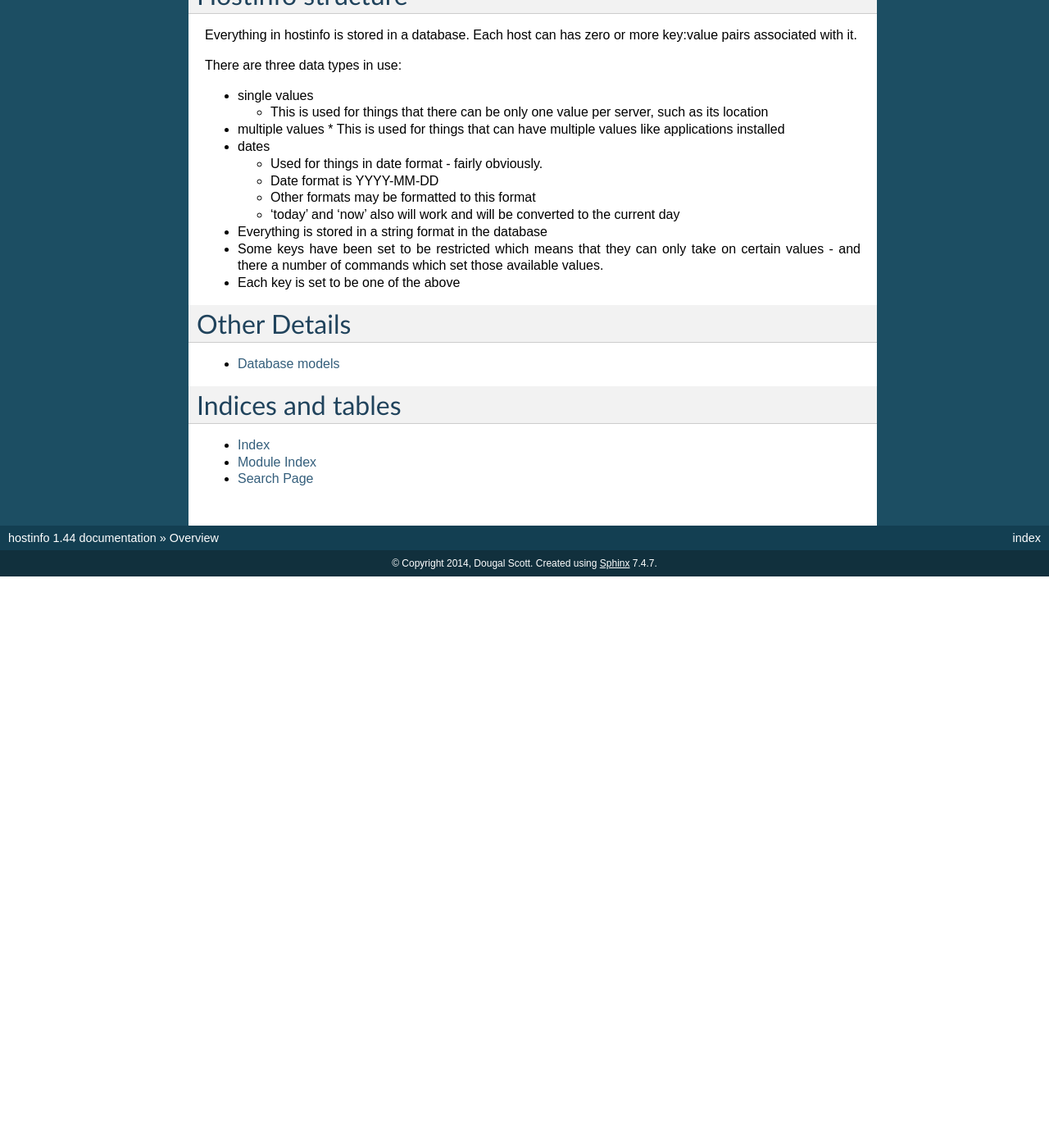
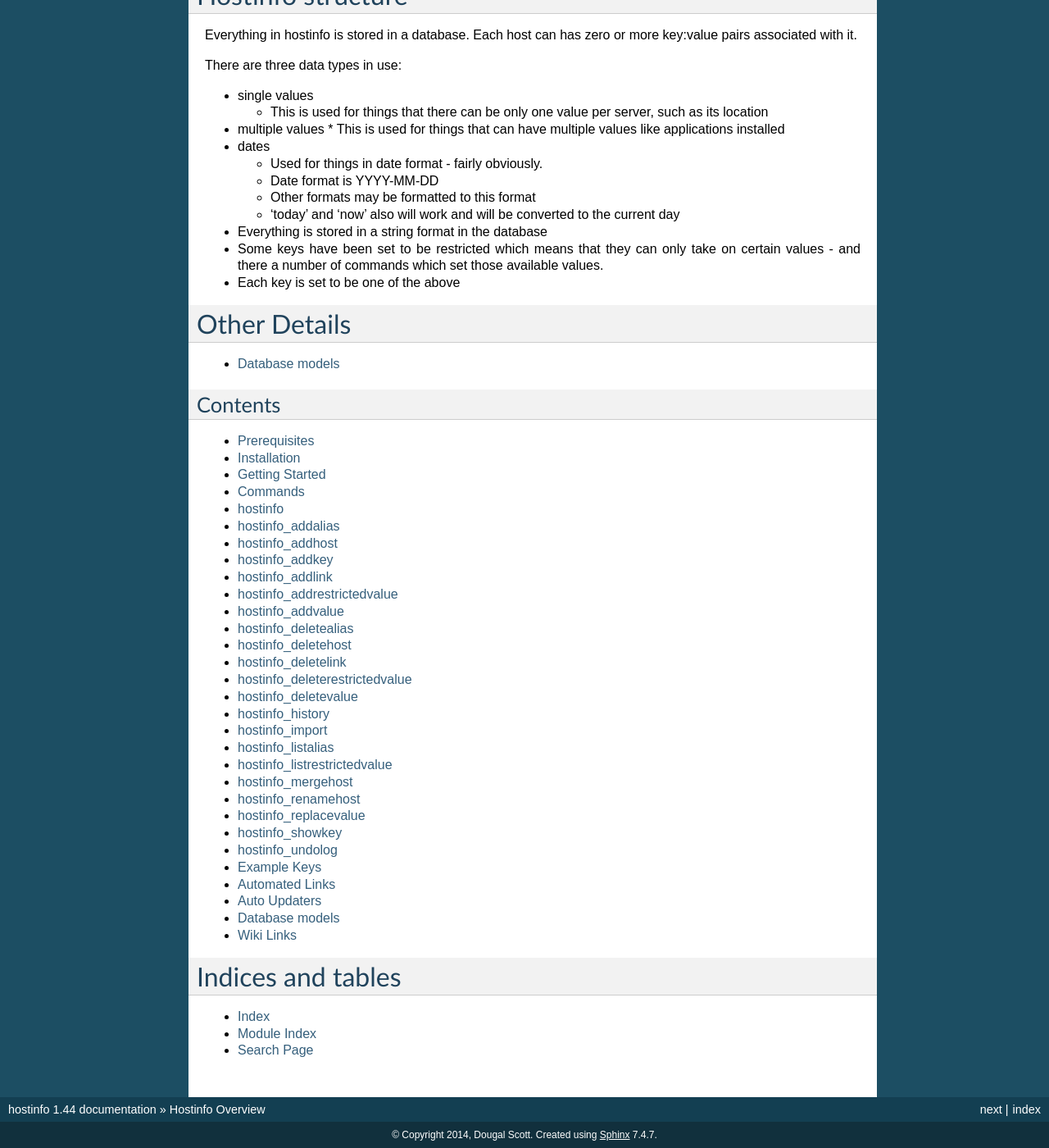
Before and after one commit to dwagon/Hostinfo, a Sphinx documentation site: the page built from docs/index.rst, in a window 1280 px wide and 1400 px high, scrolled down 939 px. Shown: the whole window at 82% size. Built offline with Sphinx 7.4.7, drawn with Linux system fonts in a browser that asks for light colours; before the commit the page ends 1642 px from its top, so only the background shows below that; some of the changed text lies outside the part shown.

Commit message:
Improving the docs

```diff
--- a/docs/index.rst
+++ b/docs/index.rst
@@ -1,10 +1,8 @@
 .. hostinfo documentation master file, created by
    sphinx-quickstart on Sat Nov  1 18:52:03 2014.
-   You can adapt this file completely to your liking, but it should at least
-   contain the root `toctree` directive.
 
-Overview
-========
+Hostinfo Overview
+=================
 
 Hostinfo is a host catalog or configuration management database (CMDB) allowing storage of details about hosts and other managed elements in format that is easy to access by both humans and scripts.
 
@@ -77,6 +75,45 @@ Other Details
 
 * :doc:`DjangoModels`
 
+Contents
+--------
+.. toctree::
+    :maxdepth: 1
+
+    prerequisites
+    install
+    gettingStarted
+
+    Commands
+    hostinfo.rst
+    hostinfo_addalias.rst
+    hostinfo_addhost.rst
+    hostinfo_addkey.rst
+    hostinfo_addlink.rst
+    hostinfo_addrestrictedvalue.rst
+    hostinfo_addvalue.rst
+    hostinfo_deletealias.rst
+    hostinfo_deletehost.rst
+    hostinfo_deletelink.rst
+    hostinfo_deleterestrictedvalue.rst
+    hostinfo_deletevalue.rst
+    hostinfo_history.rst
+    hostinfo_import.rst
+    hostinfo_listalias.rst
+    hostinfo_listrestrictedvalue.rst
+    hostinfo_mergehost.rst
+    hostinfo_renamehost.rst
+    hostinfo_replacevalue.rst
+    hostinfo_showkey.rst
+    hostinfo_undolog.rst
+
+    ExampleKeys
+    link_generator
+    AutoUpdaters
+    DjangoModels
+    wikilinks
+
+
 Indices and tables
 ==================
 
--- a/docs/install.rst
+++ b/docs/install.rst
@@ -47,6 +47,7 @@ Initialise the database ::
     cd /opt/hostinfo/Hostinfo/hostinfo
     ./manage migrate
     ./manage createsuperuser
+    ./manage collectstatic
 
 Link the executables to somewhere findable, or put ``/opt/hostinfo/Hostinfo/bin`` in your path ::
 
--- a/docs/link_generator.rst
+++ b/docs/link_generator.rst
@@ -1,13 +1,15 @@
+Automated Links
+===============
 hostinfo can display links to other sources of data such as backup reports, host diagrams, monitoring  and measuring systems. These are not generated no the fly but instead are generated overnight by a script called **link_generator.py** and added to the hostinfo database for rapid retrieval when required.
 
 link_generator.py
-=================
+-----------------
 The link_generator.py script is run by cron on a nightly basis. It gets a list of all hosts currently in hostinfo and runs all the link generator scripts in the `/opt/hostinfo/links.d` directory against them and stores the results in the hostinfo database. All links for a host are deleted before the link generator scripts are run.
 
 If you want to generate links for a single host you can run the link_generator script with the names of the hosts you want to create links for; otherwise, with no hosts specified, it will generate links for all hosts.
 
 Link process
-============
+------------
 Links are generated by various scripts in the `/opt/hostinfo/links.d` directory. Anything that is executable in this directory will be tried by the link_generator script to see if it will return a valid link.
 
 In this way people can add new links to the hostinfo system without any requirement to change the hostinfo code itself.
@@ -15,16 +17,19 @@ In this way people can add new links to the hostinfo system without any requirem
 To achieve this flexibility every link generating script needs to be run for every host - this is very, very slow (many seconds per host), so this becomes impractical to do it on demand. Instead the links are generated before hand and stored in the database for quick retrieval.
 
 Link Generation Scripts
-=======================
+-----------------------
 
 The scripts in the {{Path|links.d}} directory are required to obey the following design steps:
+
 * The script can be written in any language
 * The script is going to be run once per host.
 * Scripts must be executable
 * They will be passed one argument, the name of the host in question
 * If a link is generated the script should return 0, otherwise return non-zero
 * The output of the script should only be:
-** The URL of the link
-** The name or tag of the link
-** Tags should be unique per script; otherwise they will overwrite each other
+
+    * The URL of the link
+    * The name or tag of the link
+    * Tags should be unique per script; otherwise they will overwrite each other
+
 * The URL cannot have any spaces in it; a space is used to separate the URL and the tag on the output
```
Also changed, not shown: docs/AutoUpdaters.rst (added, +25 -0 lines), docs/DjangoModels.rst (+8 -8 lines), 1 other file.
